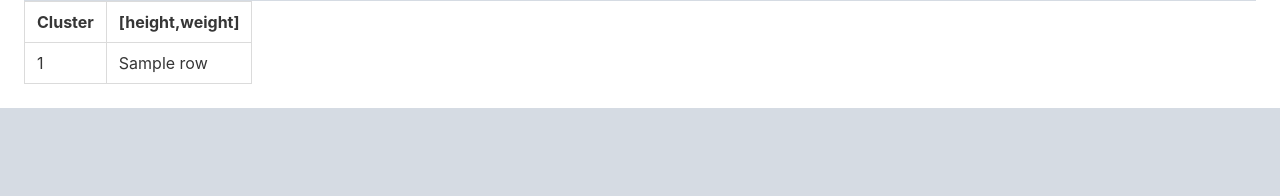
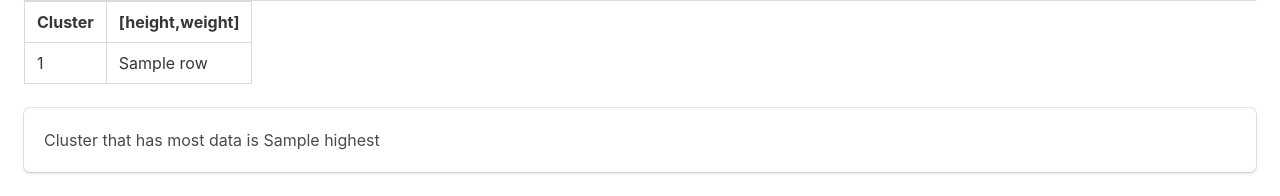
Before and after one commit to RoneyThomas/k_means_map_reduce, a Flask app: template templates/results.html in a window 1280 px wide. Shown: the part 1032-1228 px from the top of the page. Before the commit the page ends 1140 px from the top, so only its background shows below. Run offline with Flask 2, Linux system fonts and the light colour scheme; the template is opened without the code that fills it: most values are stand-ins (such as "Sample title", 1, 10 or a date in 2020); grey boxes marked "Sample" are stand-in pictures; some libraries are stand-ins or nearby versions.

Commit message:
Now shows which cluster has the most data.

```diff
--- a/app.py
+++ b/app.py
@@ -54,4 +54,6 @@ def results(file_name):
     kmeans.KMeans(file_name).generate()
     rdr = csv.reader(open(f'static/graphs/{file_name}.csv', "r"))
     csv_data = [row for row in rdr]
-    return render_template('results.html', filename=file_name+".png", data=csv_data)
+    with open(f'static/graphs/{file_name}.txt') as f:
+        new_file = f.read().rstrip("\n")
+    return render_template('results.html', filename=file_name+".png", data=csv_data, highest=new_file)
--- a/pack/kmeans.py
+++ b/pack/kmeans.py
@@ -67,6 +67,11 @@ class KMeans:
             error = self.dist(C, c_old, None)
             out_df = pd.concat({k: pd.Series(v) for k, v in vals_to_disk.items()})
             out_df.to_csv(f'static/graphs/{self.file_name}.csv')
+            maxcount = max(len(v) for v in vals_to_disk.values())
+            most_occuring = [k for k, v in vals_to_disk.items() if len(v) == maxcount]
+            new_file = open(f'static/graphs/{self.file_name}.txt', mode="w", encoding="utf-8")
+            new_file.write(','.join(map(repr, most_occuring)))
+            new_file.close()
         return C, clusters, k
 
     def generate(self):
--- a/templates/results.html
+++ b/templates/results.html
@@ -30,10 +30,10 @@
 <table class="table is-bordered">
     <thead>
     <tr>
-      <th>Cluster</th>
-      <th>[height,weight]</th>
+        <th>Cluster</th>
+        <th>[height,weight]</th>
     </tr>
-  </thead>
+    </thead>
     {% for row in data %}
     <tr>
         <td>{{ row.0 }}</td>
@@ -41,5 +41,8 @@
     </tr>
     {% endfor %}
 </table>
+<div class="box">
+    <stron>Cluster that has most data is {{highest}}</stron>
+</div>
 </body>
 </html>
```
